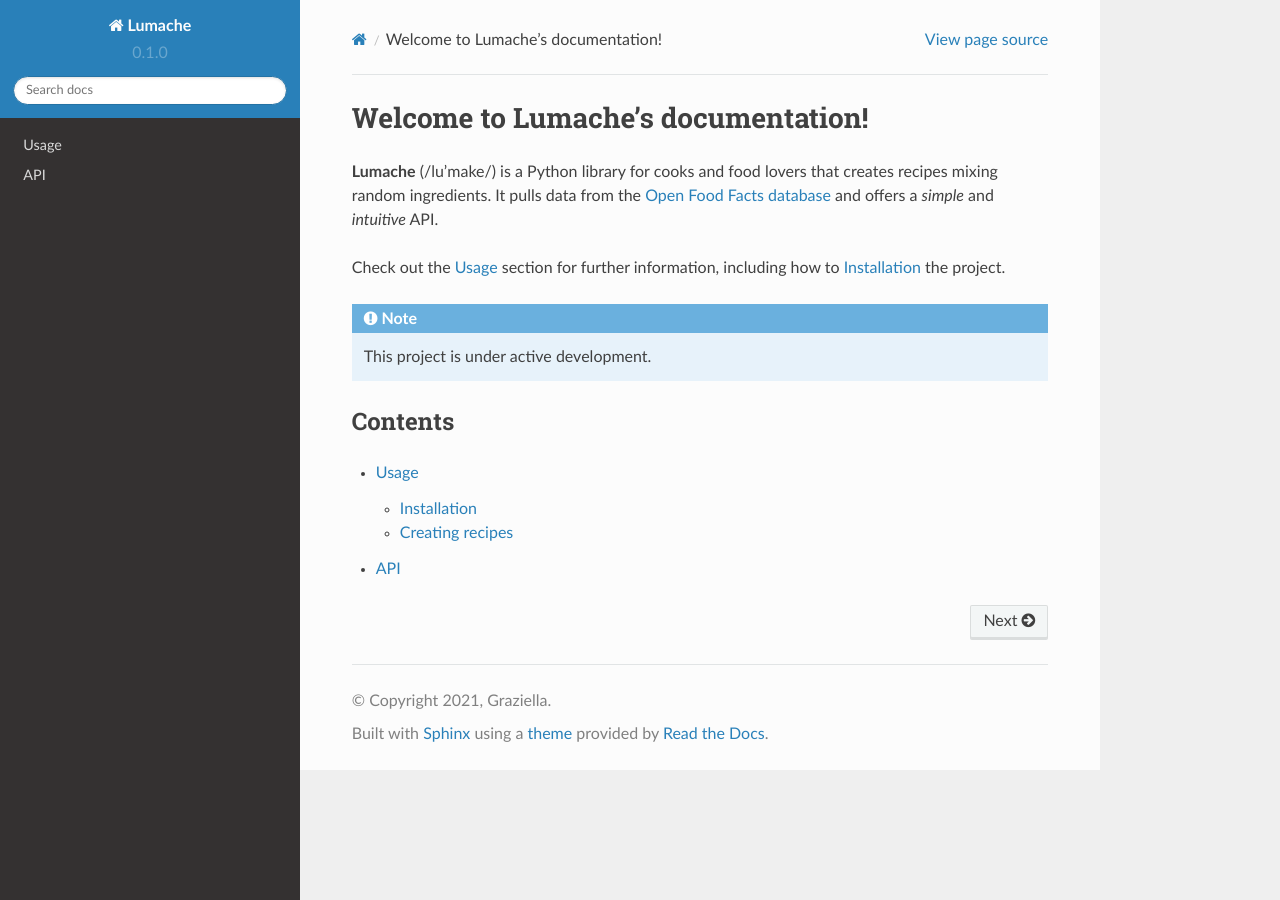
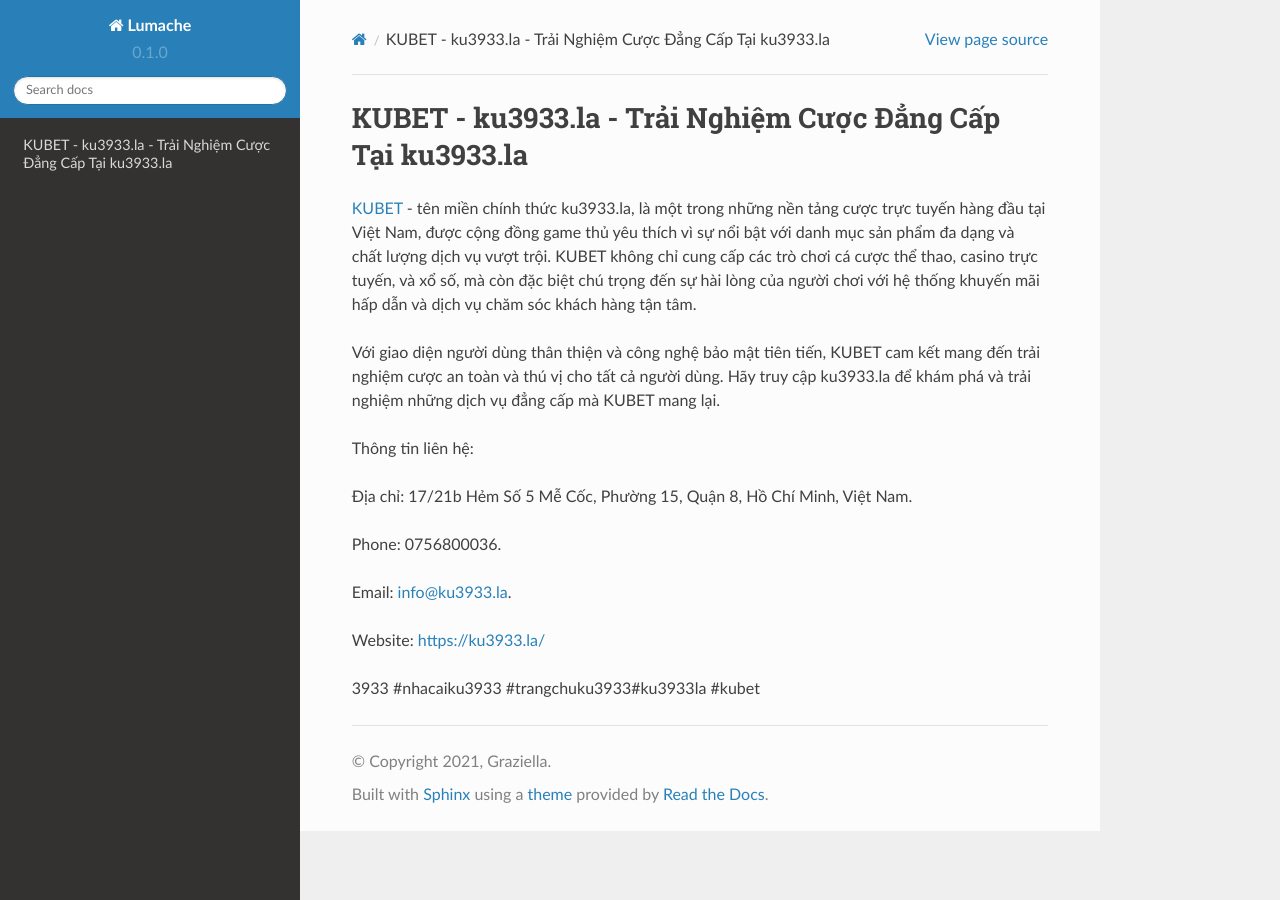
Before and after one commit to srphamkhuongduy77/ku3933la, a Sphinx documentation site: the page built from docs/source/index.rst, in a window 1280 px wide. Built offline with Sphinx 7.4.7 and the Read the Docs theme 2.0.0, drawn with Linux system fonts in a browser that asks for light colours.

Commit message:
Update index.rst

```diff
--- a/docs/source/index.rst
+++ b/docs/source/index.rst
@@ -1,22 +1,18 @@
-Welcome to Lumache's documentation!
+KUBET - ku3933.la - Trải Nghiệm Cược Đẳng Cấp Tại ku3933.la
 ===================================
 
-**Lumache** (/lu'make/) is a Python library for cooks and food lovers
-that creates recipes mixing random ingredients.
-It pulls data from the `Open Food Facts database <https://world.openfoodfacts.org/>`_
-and offers a *simple* and *intuitive* API.
+`KUBET <https://ku3933.la/>`_ - tên miền chính thức ku3933.la, là một trong những nền tảng cược trực tuyến hàng đầu tại Việt Nam, được cộng đồng game thủ yêu thích vì sự nổi bật với danh mục sản phẩm đa dạng và chất lượng dịch vụ vượt trội. KUBET không chỉ cung cấp các trò chơi cá cược thể thao, casino trực tuyến, và xổ số, mà còn đặc biệt chú trọng đến sự hài lòng của người chơi với hệ thống khuyến mãi hấp dẫn và dịch vụ chăm sóc khách hàng tận tâm.
 
-Check out the :doc:`usage` section for further information, including
-how to :ref:`installation` the project.
+Với giao diện người dùng thân thiện và công nghệ bảo mật tiên tiến, KUBET cam kết mang đến trải nghiệm cược an toàn và thú vị cho tất cả người dùng. Hãy truy cập ku3933.la để khám phá và trải nghiệm những dịch vụ đẳng cấp mà KUBET mang lại.
 
-.. note::
+Thông tin liên hệ:
 
-   This project is under active development.
+Địa chỉ: 17/21b Hẻm Số 5 Mễ Cốc, Phường 15, Quận 8, Hồ Chí Minh, Việt Nam.
 
-Contents
---------
+Phone: 0756800036.
 
-.. toctree::
+Email: info@ku3933.la.
 
-   usage
-   api
+Website: https://ku3933.la/
+
+3933 #nhacaiku3933 #trangchuku3933#ku3933la #kubet
```
